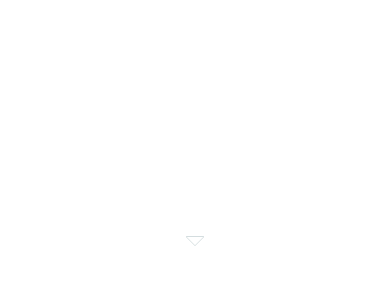
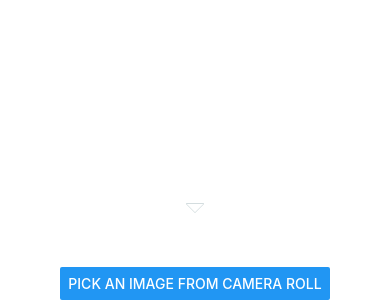
Before and after one commit to berker13/nativeapp, a React Native app: screen / in a window 390 px wide. Shown: the part 544-844 px from the top of the page. Built offline with nearby package versions, Linux system fonts and the light colour scheme.

Commit message:
imgpicker

```diff
--- a/App.js
+++ b/App.js
@@ -1,10 +1,36 @@
-import { StyleSheet, Button, View, ScrollView } from 'react-native';
+import React, { useState } from 'react';
+import { StyleSheet, Button, View, Image } from 'react-native';
+import * as ImagePicker from 'expo-image-picker';
 import MyTabs from './components/bottom_navigation_bar';
 
 export default function App() {
+    const [selectedImage, setSelectedImage] = useState(null);
+
+    const pickImage = async () => {
+        let permissionResult = await ImagePicker.requestMediaLibraryPermissionsAsync();
+
+        if (permissionResult.granted === false) {
+            alert("Permission to access camera roll is required!");
+            return;
+        }
+
+        let result = await ImagePicker.launchImageLibraryAsync({
+            mediaTypes: ImagePicker.MediaTypeOptions.Images,
+            allowsEditing: true,
+            aspect: [4, 3],
+            quality: 1,
+        });
+
+        if (!result.cancelled) {
+            setSelectedImage(result.uri);
+        }
+    };
+
     return (
-      <View style ={styles.container}>
-        <MyTabs/>
+        <View style={styles.container}>
+            <MyTabs />
+            <Button title="Pick an image from camera roll" onPress={pickImage} />
+            {selectedImage && <Image source={{ uri: selectedImage }} style={styles.image} />}
         </View>
     );
 }
@@ -25,7 +51,9 @@ const styles = StyleSheet.create({
         alignItems: 'center',
         justifyContent: 'center',
     },
-  scrollView: {
-    marginHorizontal: 20,
+    image: {
+        width: 200,
+        height: 200,
+        marginTop: 20,
     },
 });
```
Lines whose indentation alone changed are shown as unchanged.
